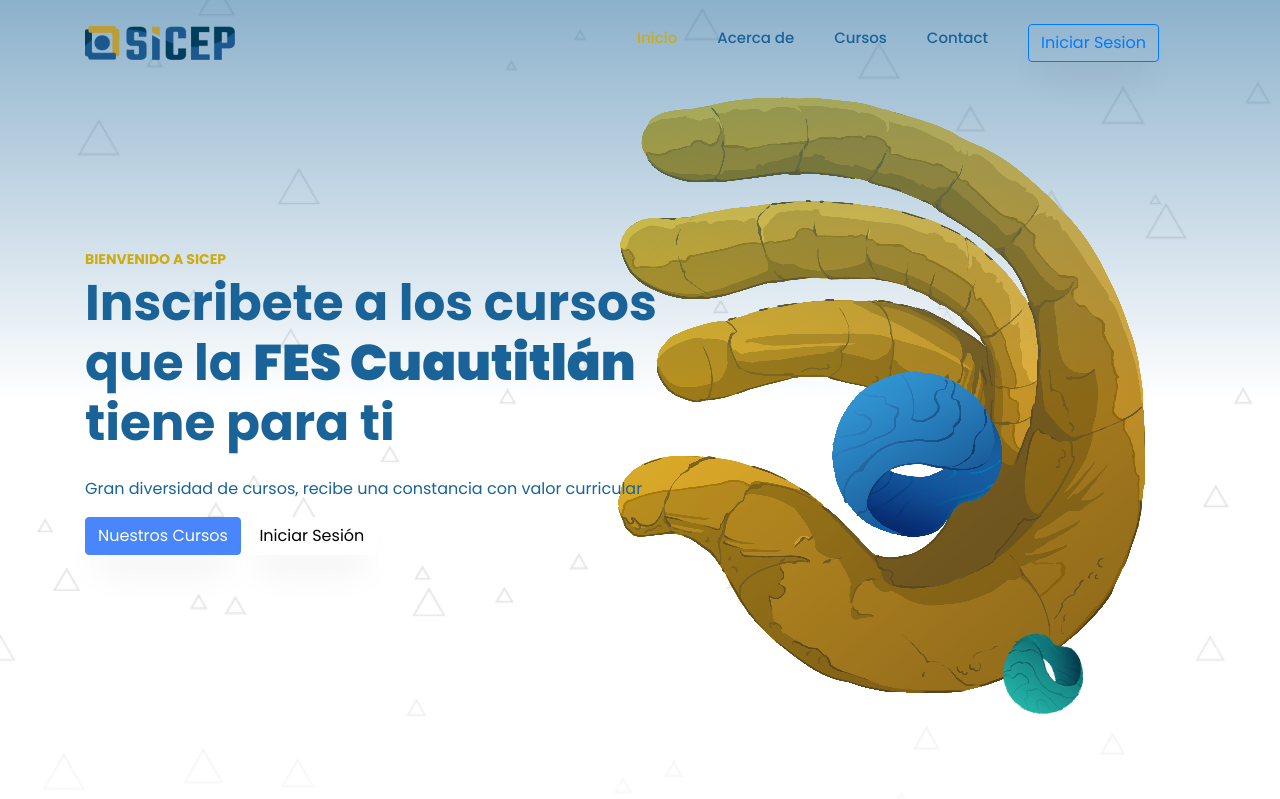
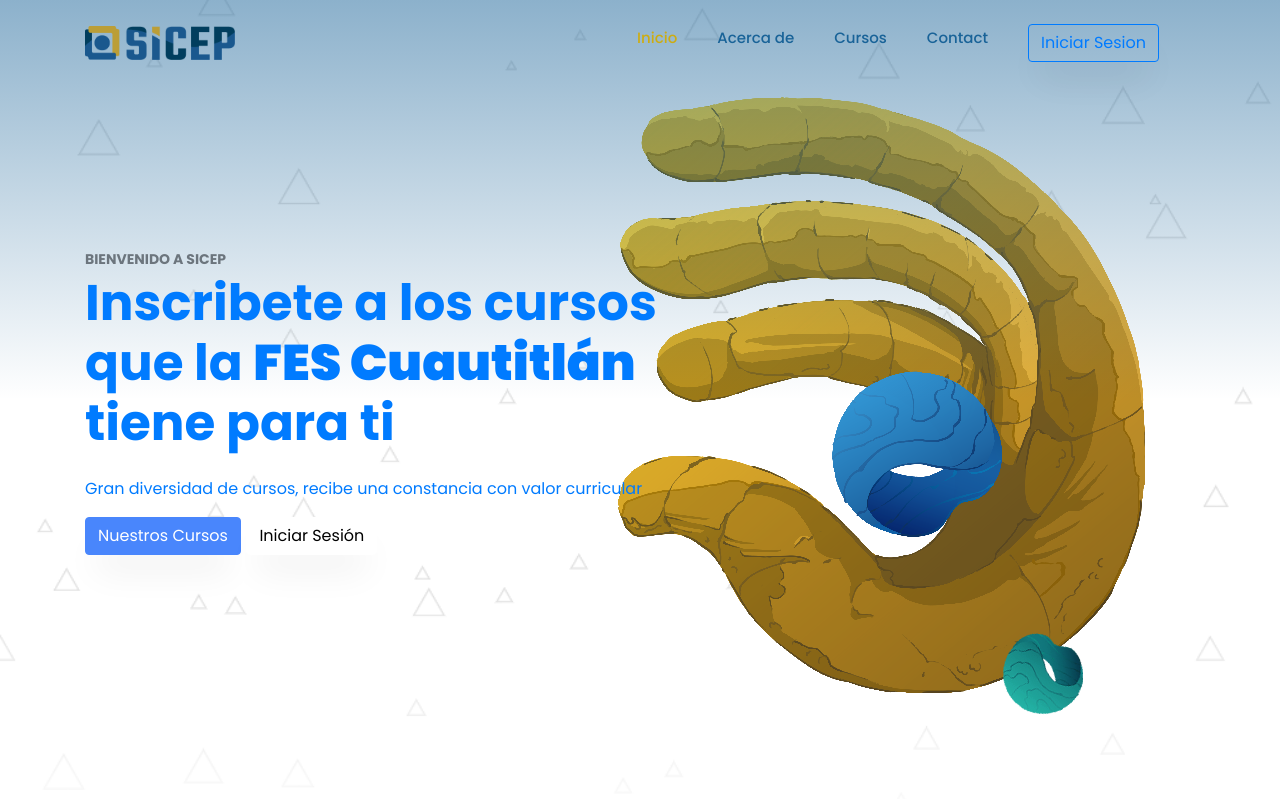
Before and after one commit to chrisPumita/fesc_cursos, a PHP site: page /sicep/ in a window 1280 px wide. Shown: the top 799 px of the page. Run offline with PHP 8.4, Linux system fonts and the light colour scheme; some libraries are stand-ins or nearby versions; some web fonts are replaced.

Commit message:
css - text

```diff
--- a/assets/style/style.css
+++ b/assets/style/style.css
@@ -24,14 +24,6 @@
 .my-5 { margin-top: 0rem!important;}
 .spinner-grow { width: 1rem; height: 1rem;}
 .label_mje{color: var(--alert);}
-
-.text-primary{
-    color: var(--primary) !important;
-}
-
-.text-secondary{
-    color: var(--second) !important;
-}
 
 .hero-wrap .overlay {
     position: absolute;
```
Also changed, not shown: app/assets/css/style.css (+8 -0 lines).
